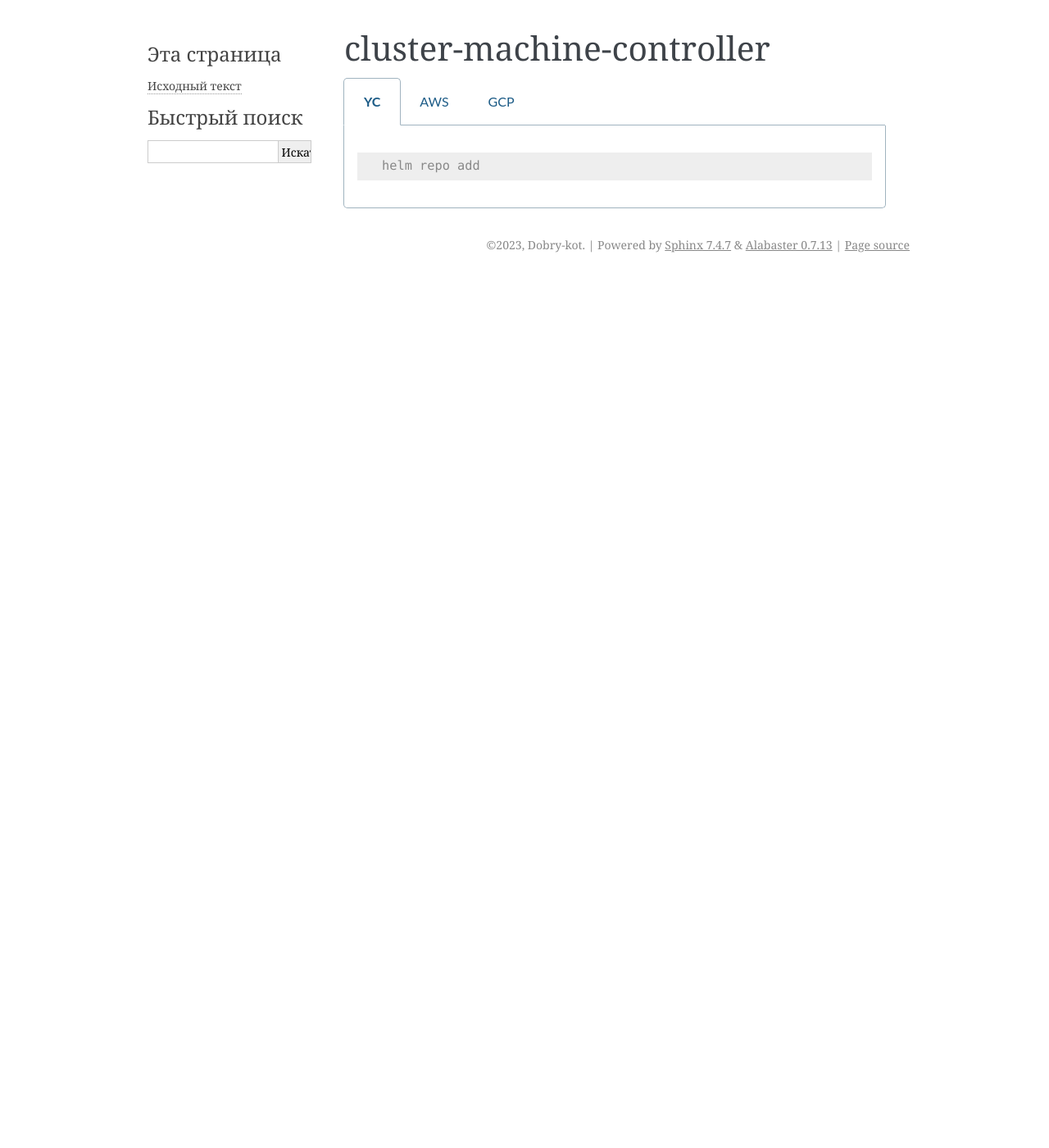
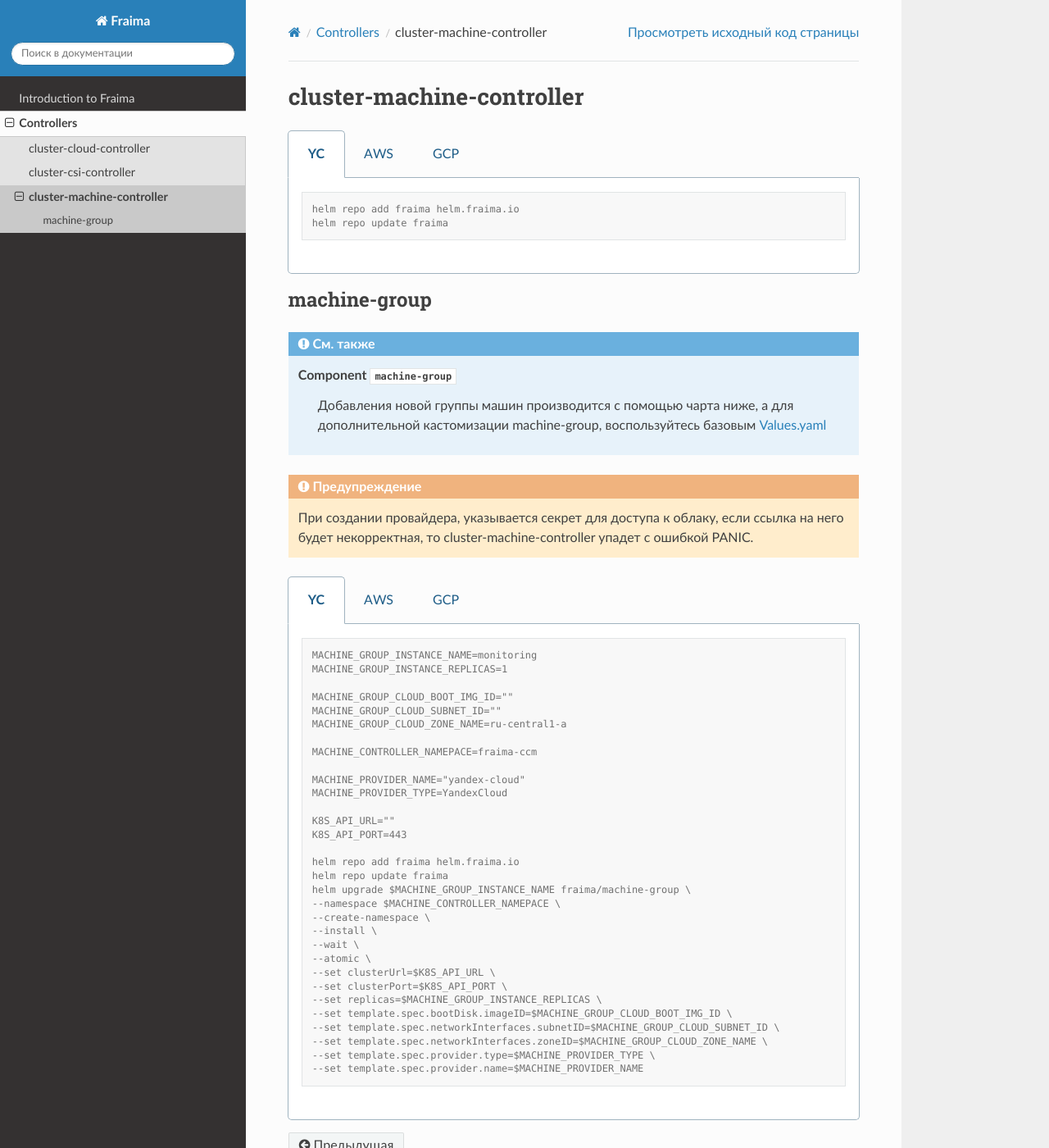
Before and after one commit to FR-Solution/terraform-modules, a Sphinx documentation site: the page built from docs/source/controllers/helm/cluster-machine-controller.rst, in a window 1280 px wide and 1400 px high. Shown: the whole window at 82% size. Built offline with Sphinx 7.4.7 and the Read the Docs theme 2.0.0, drawn with Linux system fonts in a browser that asks for light colours; some of the changed text lies outside the part shown.

Commit message:
[main] удаляет локальный чарт mci и переходит на внешний чарт

```diff
--- a/docs/source/conf.py
+++ b/docs/source/conf.py
@@ -6,8 +6,9 @@
 # -- Project information -----------------------------------------------------
 # https://www.sphinx-doc.org/en/master/usage/configuration.html#project-information
 
+
 project = 'Fraima'
-copyright = '2023, Dobry-kot'
+copyright = '2023, Fraima'
 author = 'Dobry-kot'
 release = '0.1.0'
 
@@ -15,7 +16,7 @@
 # https://www.sphinx-doc.org/en/master/usage/configuration.html#general-configuration
 
 
-templates_path = ['_templates']
+# templates_path = ['_templates']
 exclude_patterns = []
 
 language = 'ru'
@@ -24,11 +25,11 @@
 # https://www.sphinx-doc.org/en/master/usage/configuration.html#options-for-html-output
 
 # html_theme = 'alabaster'
-html_static_path = ['_static']
+# html_static_path = ['_static']
 
 extensions = [
     "sphinx.ext.napoleon",
     "sphinx.ext.autodoc",
     "sphinx_tabs.tabs"
 ]
-# html_theme = 'sphinx_rtd_theme'
+html_theme = 'sphinx_rtd_theme'
--- a/docs/source/controllers/helm/cluster-machine-controller.rst
+++ b/docs/source/controllers/helm/cluster-machine-controller.rst
@@ -1,12 +1,12 @@
 cluster-machine-controller
---------------------------
-
+==========================
 .. tabs::
   .. group-tab:: YC
 
     .. code-block:: shell-session
 
-        helm repo add
+        helm repo add fraima helm.fraima.io
+        helm repo update fraima
 
   .. group-tab:: AWS
 
@@ -19,3 +19,57 @@
     .. code-block:: shell-session
 
         helm repo add
+
+machine-group
+-------------
+.. seealso::
+
+   Component :py:mod:`machine-group`
+      Добавления новой группы машин производится с помощью чарта ниже, а для дополнительной кастомизации machine-group,
+      воспользуйтесь базовым `Values.yaml <https://github.com/fraima/fraima-charts/blob/main/helm-chart-sources/machine-group/values.yaml>`_
+
+.. warning::
+  При создании провайдера, указывается секрет для доступа к облаку, если ссылка на него будет некорректная,
+  то cluster-machine-controller упадет с ошибкой PANIC.
+
+.. tabs::
+  .. group-tab:: YC
+
+    .. code-block:: shell-session
+
+      MACHINE_GROUP_INSTANCE_NAME=monitoring
+      MACHINE_GROUP_INSTANCE_REPLICAS=1
+
+      MACHINE_GROUP_CLOUD_BOOT_IMG_ID=""
+      MACHINE_GROUP_CLOUD_SUBNET_ID=""
+      MACHINE_GROUP_CLOUD_ZONE_NAME=ru-central1-a
+
+      MACHINE_CONTROLLER_NAMEPACE=fraima-ccm
+
+      MACHINE_PROVIDER_NAME="yandex-cloud"
+      MACHINE_PROVIDER_TYPE=YandexCloud
+
+      K8S_API_URL=""
+      K8S_API_PORT=443
+
+      helm repo add fraima helm.fraima.io
+      helm repo update fraima
+      helm upgrade $MACHINE_GROUP_INSTANCE_NAME fraima/machine-group \
+      --namespace $MACHINE_CONTROLLER_NAMEPACE \
+      --create-namespace \
+      --install \
+      --wait \
+      --atomic \
+      --set clusterUrl=$K8S_API_URL \
+      --set clusterPort=$K8S_API_PORT \
+      --set replicas=$MACHINE_GROUP_INSTANCE_REPLICAS \
+      --set template.spec.bootDisk.imageID=$MACHINE_GROUP_CLOUD_BOOT_IMG_ID \
+      --set template.spec.networkInterfaces.subnetID=$MACHINE_GROUP_CLOUD_SUBNET_ID \
+      --set template.spec.networkInterfaces.zoneID=$MACHINE_GROUP_CLOUD_ZONE_NAME \
+      --set template.spec.provider.type=$MACHINE_PROVIDER_TYPE \
+      --set template.spec.provider.name=$MACHINE_PROVIDER_NAME
+
+
+  .. group-tab:: AWS
+
+  .. group-tab:: GCP
```
Also changed, not shown: 11 other files.
